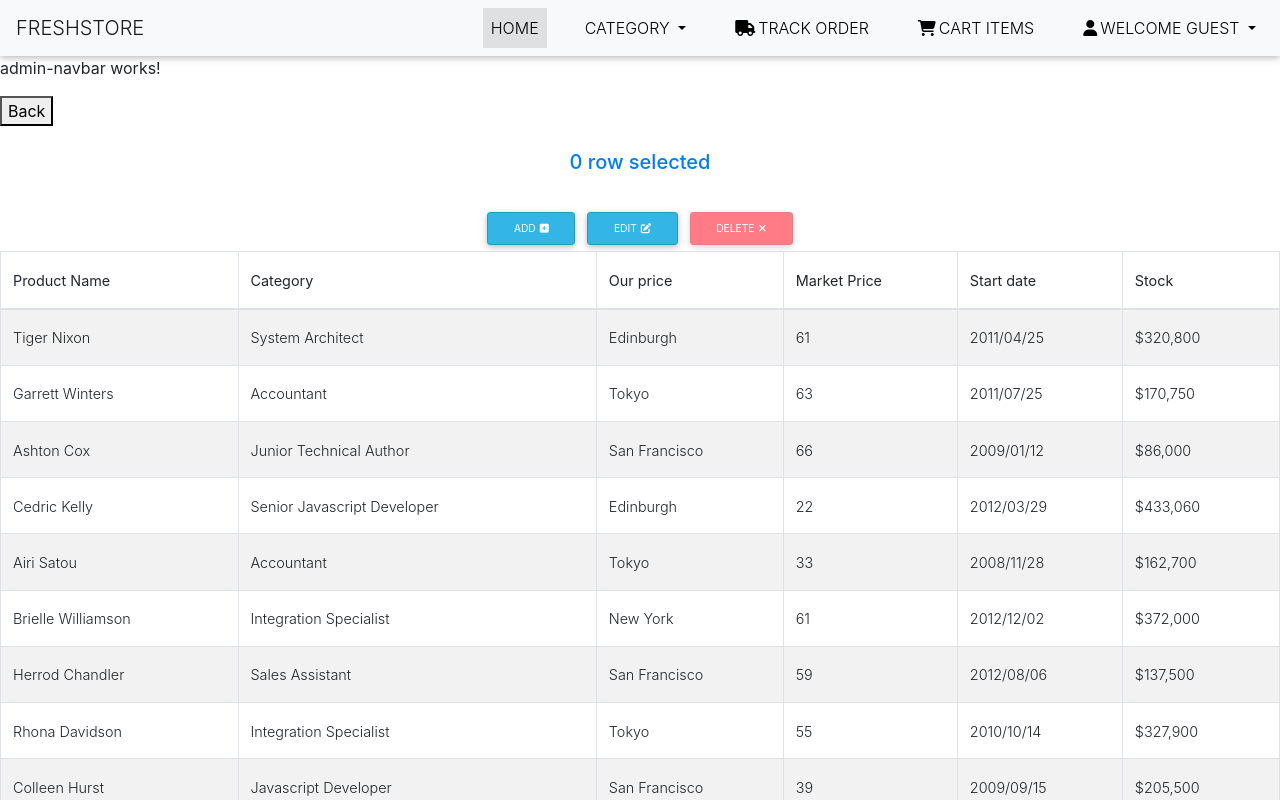
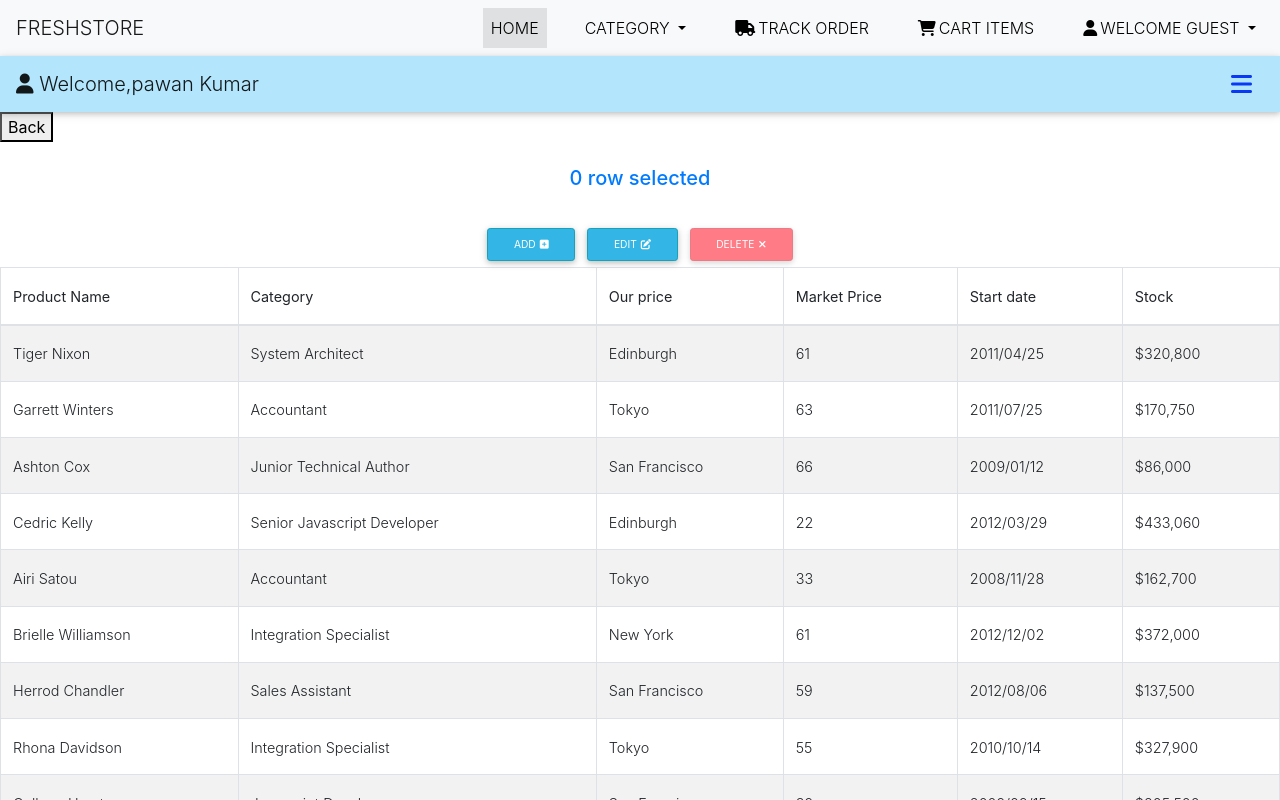
Before and after one commit to Pawan2305/freshStore, an Angular app: page /admin/add-product in a window 1280 px wide. Shown: the top 800 px of the page. Built offline with nearby package versions, Linux system fonts and the light colour scheme.

Commit message:
admin navbar created

```diff
--- a/src/app/admin/admin-navbar/admin-navbar.component.css
+++ b/src/app/admin/admin-navbar/admin-navbar.component.css
@@ -0,0 +1,18 @@
+.fa-1x {
+    font-size: 1.5rem;
+    }
+    .navbar-toggler.toggler-example {
+    cursor: pointer;
+    }
+    .dark-blue-text {
+    color: #0A38F5;
+    }
+    .dark-pink-text {
+    color: #AC003A;
+    }
+    .dark-amber-text {
+    color: #ff6f00;
+    }
+    .dark-teal-text {
+    color: #004d40;
+    }
--- a/src/app/admin/admin-navbar/admin-navbar.component.html
+++ b/src/app/admin/admin-navbar/admin-navbar.component.html
@@ -1 +1,42 @@
-<p>admin-navbar works!</p>
+<!--Navbar-->
+<nav class="navbar navbar-light light-blue lighten-4">
+
+    <!-- Navbar brand -->
+    <a class="navbar-brand" href="#"><i class="fas fa-user"></i> Welcome,pawan Kumar</a>
+
+    <!-- Collapse button -->
+    <button class="navbar-toggler toggler-example" type="button" data-toggle="collapse" data-target="#navbarSupportedContent1"
+      aria-controls="navbarSupportedContent1" aria-expanded="false" aria-label="Toggle navigation"><span class="dark-blue-text"><i
+          class="fas fa-bars fa-1x"></i></span></button>
+
+    <!-- Collapsible content -->
+    <div class="collapse navbar-collapse" id="navbarSupportedContent1">
+
+      <!-- Links -->
+      <ul class="navbar-nav mr-auto">
+        <li class="nav-item active">
+          <a class="nav-link" href="#">Add/Edit/Delete Product<span class="sr-only">(current)</span></a>
+        </li>
+        <li class="nav-item">
+          <a class="nav-link" href="#">Live Order</a>
+        </li>
+        <li class="nav-item">
+          <a class="nav-link" href="#">Shipped Order</a>
+        </li>
+        <li class="nav-item">
+            <a class="nav-link" href="#">Cancelled Order</a>
+        </li>
+        <li class="nav-item">
+            <a class="nav-link" href="#">Delivered Order</a>
+        </li>
+        <li class="nav-item">
+            <a class="nav-link" href="#">Sales</a>
+        </li>
+      </ul>
+      <!-- Links -->
+
+    </div>
+    <!-- Collapsible content -->
+
+  </nav>
+  <!--/.Navbar-->
```
